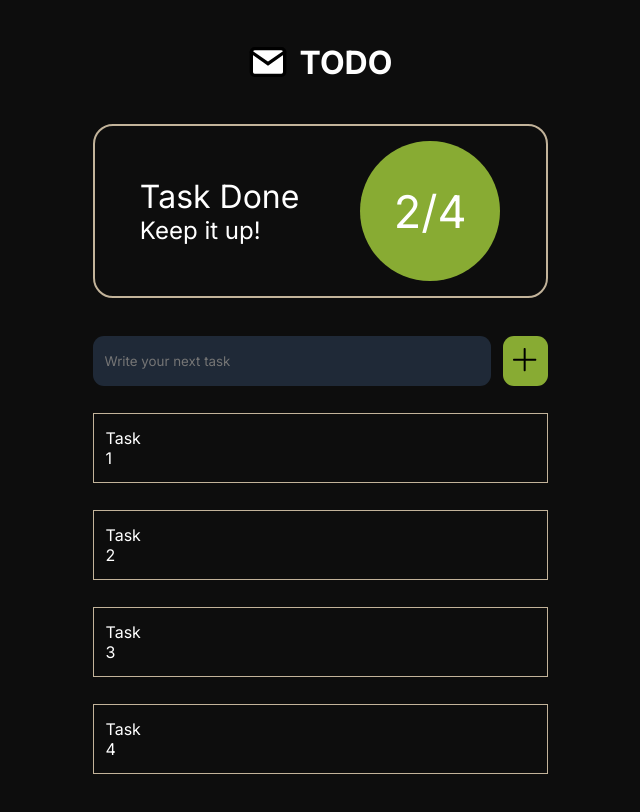
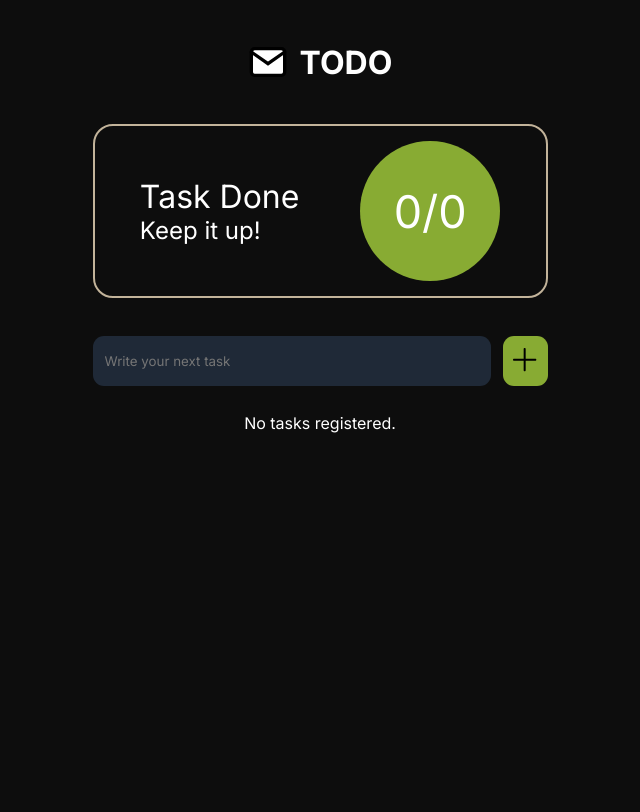
Before and after one commit to TakeshiYoshikawa/Task-Management, a Next.js app in the folder todo/: page / in a window 1280 px wide. Shown: the top 812 px of the page, without its empty margins (320-960 px from the left). Built offline with nearby package versions, Linux system fonts and the light colour scheme.

Commit message:
Add feature to register new tasks pressing next task button

```diff
--- a/todo/src/app/page.js
+++ b/todo/src/app/page.js
@@ -11,12 +11,7 @@ import TODOHero from "@/components/TODOHero";
 import TODOList from "@/components/TODOList";
 
 function Home(){
-  const [todos, setTodos] = React.useState([
-    {title: "Task 1", id: crypto.randomUUID(), is_completed: true},
-    {title: "Task 2", id: crypto.randomUUID(), is_completed: false},
-    {title: "Task 3", id: crypto.randomUUID(), is_completed: false},
-    {title: "Task 4", id: crypto.randomUUID(), is_completed: true},
-  ]);
+  const [todos, setTodos] = React.useState([]);
 
   const todos_completed = todos.filter(
     (todo) => todo.is_completed === true
--- a/todo/src/components/Form.jsx
+++ b/todo/src/components/Form.jsx
@@ -1,7 +1,12 @@
-function Form() {
+function Form({setTodos}) {
     const handleSubmit = (event) => {
         // Prevents the form from submitting and reloading the entire app
         event.preventDefault();
+        const value = event.target.todo.value;
+
+        setTodos((previousTodos) =>
+            [...previousTodos, {title: value, id: crypto.randomUUID(), is_completed: false}]
+        );
         event.target.reset();
     };
 
```
